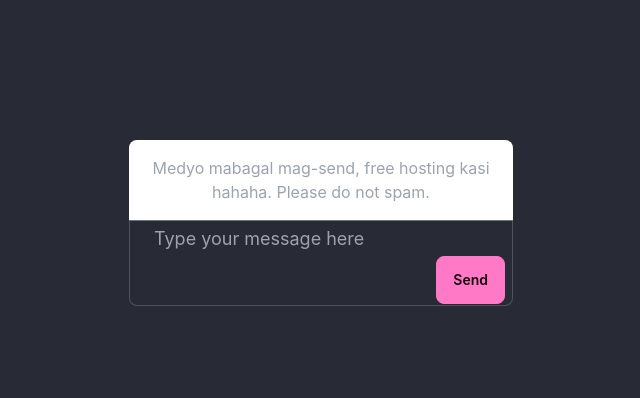
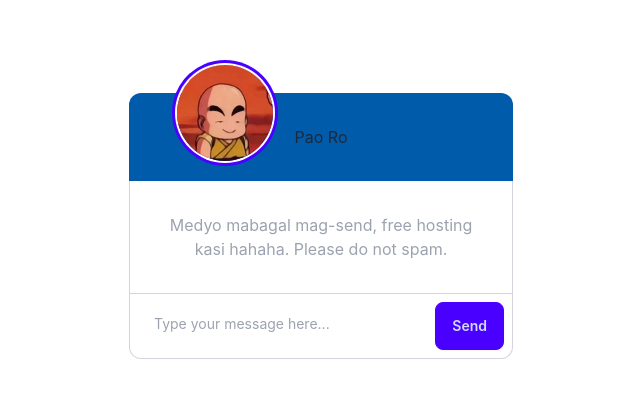
Before and after one commit to KielPaulo/sendmeanonymousmessage, a React (Create React App) app: page / in a window 1280 px wide. Shown: the part 174-572 px from the top of the page, without its empty margins (319-959 px from the left). Built offline with nearby package versions, Linux system fonts and the light colour scheme; no server answers.

Commit message:
Version 2.0 Design

```diff
--- a/public/index.html
+++ b/public/index.html
@@ -1,5 +1,5 @@
 <!DOCTYPE html>
-<html lang="en" data-theme="dracula">
+<html lang="en" data-theme="light">
 
 <head>
   <meta charset="utf-8" />
--- a/src/App.js
+++ b/src/App.js
@@ -1,5 +1,6 @@
 import React, { useState } from 'react';
 import axios from 'axios';
+import avatar from './images/facebook_1700059457031_7130566180867377246.jpg';
 
 function App() {
   const [emailContent, setEmailContent] = useState('');
@@ -32,17 +33,25 @@ function App() {
 
   return (
     <div className="flex items-center justify-center h-screen">
-      <div className="p-4 md:p-8 max-w-md w-full relative ">
-        <form onSubmit={handleSubmit} className="relative">
-          <div className="absolute rounded-t-lg top-0 left-0 w-full border-b border-gray-500 p-4 bg-white text-gray-400 text-center z-10">
-            Medyo mabagal mag-send, free hosting kasi hahaha. Please do not spam.
+      <div className="p-4 md:p-8 max-w-md w-full relative">
+        <div class="avatar absolute top-1 left-20">
+          <div class="w-24 rounded-full ring ring-primary ring-offset-base-100 ring-offset-2">
+            <img src={avatar} alt="avatar" />
           </div>
-          <div className="relative">
+        </div>
+        <form onSubmit={handleSubmit} className="">
+          <div className="flex flex-col">
+            <div className="w-full p-8 bg-blue text-center rounded-tr-xl rounded-tl-xl">Pao Ro</div>
+            <div className="w-full border-x border-b border-gray-300 p-8 bg-white text-gray-400 text-center">
+              Medyo mabagal mag-send, free hosting kasi hahaha. Please do not spam.
+            </div>
+          </div>
+          <div className="flex items-end bg-white border-b border-x border-gray-300 rounded-br-xl rounded-bl-xl p-2">
             <textarea
               style={textareaStyles}
-              className="textarea textarea-bordered textarea-lg w-full resize-none pt-20 pb-12 focus:outline-none z-0"
+              className="textarea w-full resize-none focus:outline-none border-none bg-white caret-black"
               rows="1"
-              placeholder="Type your message here"
+              placeholder="Type your message here..."
               value={emailContent}
               autoFocus={true}
               onChange={(e) => setEmailContent(e.target.value)}
@@ -51,7 +60,7 @@ function App() {
                 e.target.style.height = `${e.target.scrollHeight}px`;
               }}
             />
-            <button className="btn btn-primary absolute bottom-2 right-2" type="submit" disabled={submitting}>
+            <button className="btn btn-primary" type="submit" disabled={submitting}>
               <div className="flex items-center">
                 {submitting ? 'Sending' : 'Send'}
                 {submitting && <span className="loading loading-bars loading-sm ml-2"></span>}
--- a/tailwind.config.js
+++ b/tailwind.config.js
@@ -2,7 +2,11 @@
 module.exports = {
   content: ['./src/**/*.{html,js,jsx}'],
   theme: {
-    extend: {}
+    extend: {
+      backgroundColor: {
+        blue: '#005bab' // Replace with your hex color value
+      }
+    }
   },
   plugins: [require('daisyui')],
   daisyui: {
```
Also changed, not shown: src/images/facebook_1700059457031_7130566180867377246.jpg (added).
